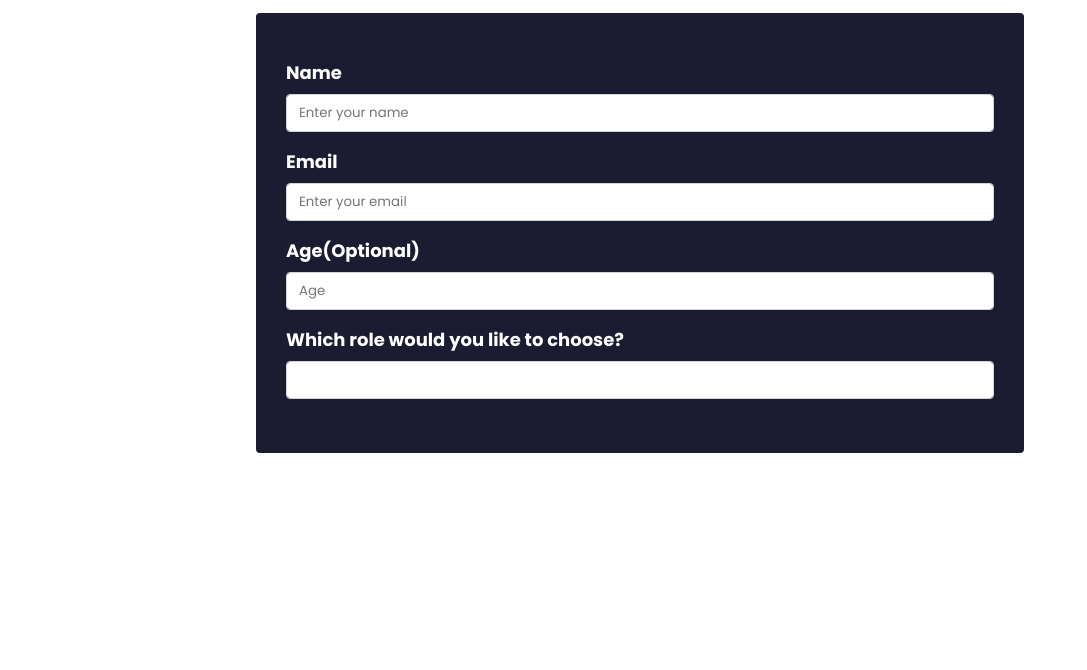
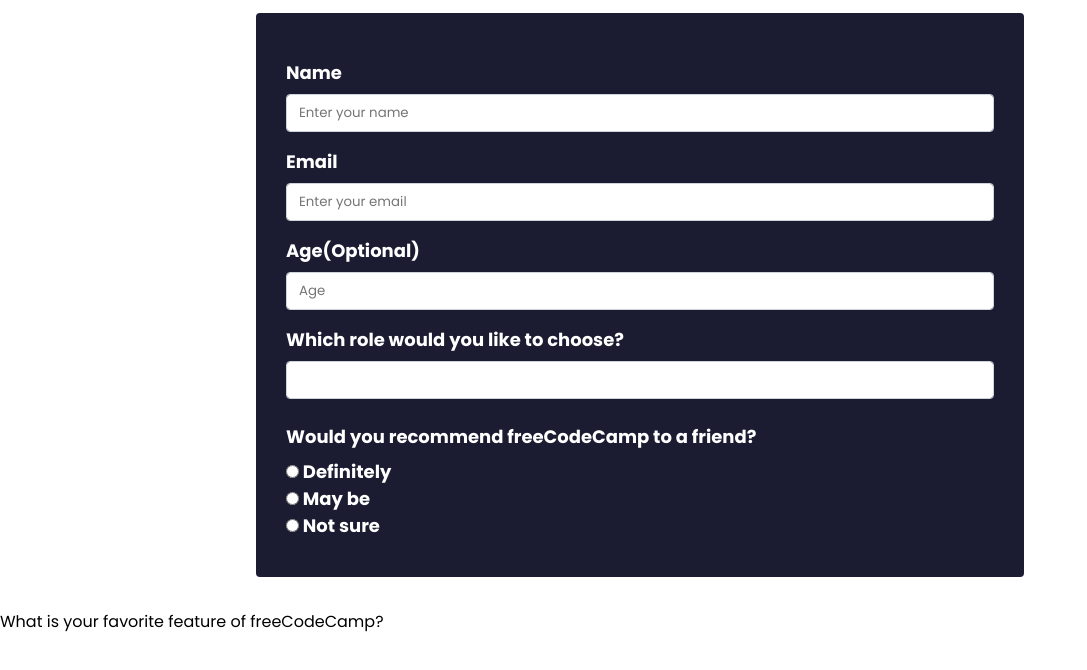
Before and after one commit to Titania01/fcc-Survey-Form, a plain HTML site: page index.html in a window 1280 px wide. Shown: the part 92-762 px from the top of the page, without its empty margins (0-1087 px from the left). Drawn offline with Linux system fonts and the light colour scheme.

Commit message:
feat:Survey-Form

```diff
--- a/css/main.css
+++ b/css/main.css
@@ -25,7 +25,7 @@
   flex-direction: column;
   margin: 1rem 0;
 }
-
+.radio-buttons,
 .name,
 .email,
 .age {
@@ -34,7 +34,7 @@
   color: white;
   font-weight: bold;
 }
-
+#radio-button,
 #dropdown {
   font-size: 1.125rem;
   margin-bottom: 0.5rem;
--- a/index.html
+++ b/index.html
@@ -36,22 +36,47 @@
 
       <div class="form-group">
        <p id="dropdown"> Which role would you like to choose? </p>
-        <!-- <input id="dropdown" class="form-control"> -->
+
         <select id="dropdown" name="role" class="form-control" required>
-        </div>
-          <option disabled selected value>Select current role</option>
+
+          <option>Select current role</option>
           <option value="student">Student</option>
           <option value="job">Full Time Job</option>
           <option value="learner">Full Time Learner</option>
           <option value="preferNo">Prefer not to say</option>
           <option value="other">Other</option>
           </select>
-        <!-- <select id="dropdown">Student</select> -->
-        <!-- <select id="dropdown">Full time job</select> -->
-        <!-- <select id="dropdown">Full time learner</select> -->
+         </div>
 
 
+<p id="radio-button">Would you recommend freeCodeCamp to a friend?</p>
+      <div class="radio-buttons">
+        <input type="radio" id="definitely" name="obj" value="definitely">
+        <label for="definitely">Definitely</label><br>
+        <input type="radio" id="may be" name="obj" value="may be">
+        <label for="may be">May be</label><br>
+        <input type="radio" id="Not sure" name="obj" value="Not sure">
+        <label for="Not sure">Not sure</label>
       </div>
+    </div>
+
+    <p id="checkboxes">What is your favorite feature of freeCodeCamp?</p>
+    <div class="checkboxes">
+
+
+
+
+
+
+
+    </div>
+
+
+
+
+
+
+
 
 
     </form>
```
